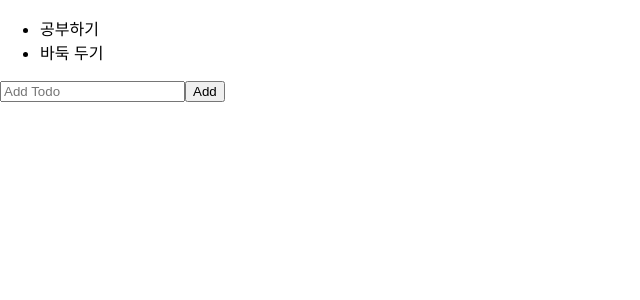
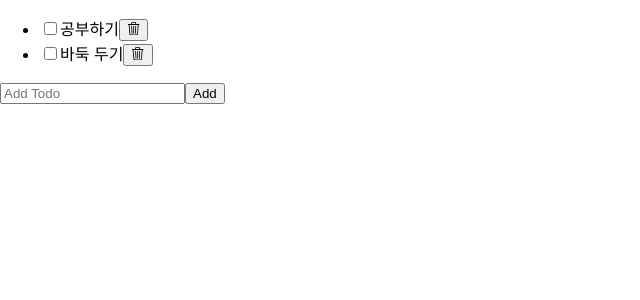
Before and after one commit to hcs1105/react_todoList, a React (Create React App) app: page / in a window 1280 px wide. Shown: the top 300 px of the page, without its empty margins (0-640 px from the left). Built offline with nearby package versions, Linux system fonts and the light colour scheme.

Commit message:
아이템 업데이트 및 삭제하기 기능 구현

```diff
--- /dev/null
+++ b/src/components/TodoItem.jsx
@@ -0,0 +1,19 @@
+import React from 'react';
+import { BsTrash3 } from 'react-icons/bs';
+
+export default function TodoItem({todo, onUpdate, onDelete}) {
+  const { content, status } = todo;
+  const handleChange = (e) => {
+    const status = e.target.checked ? 'completed' : 'active';
+    onUpdate({ ...todo, status});
+  };
+  const handleDelete = () => onDelete(todo);
+
+  return (
+    <li>
+      <input type="checkbox" id="checkbox" checked={status === 'completed'} onChange={handleChange} />
+      <label htmlFor="checkbox">{content}</label>
+      <button type="button" onClick={handleDelete}><BsTrash3 /></button>
+    </li>
+  );
+}
--- a/src/components/TodoList.jsx
+++ b/src/components/TodoList.jsx
@@ -1,5 +1,6 @@
 import React, { useState } from 'react';
 import AddToDoForm from './AddToDoForm';
+import TodoItem from './TodoItem';
 
 export default function TodoList() {
   const [todoList, setTodoList] = useState([
@@ -7,16 +8,28 @@ export default function TodoList() {
     {id:2, content:'바둑 두기', status:'active'},
   ]);
 
-  const handleAdd = (todo) => {
+  const handleAdd = todo => {
     // 새로운 todo를 todeList에 업데이트
     console.log(todo);
     setTodoList([...todoList, todo]);
   };
 
+  const handleUpdate = updated => {
+    console.log(updated);
+    setTodoList(todoList.map(t =>t.id === updated.id ? updated : t));
+  };
+
+  const handleDelete = deleted => {
+    console.log(deleted);
+    setTodoList(todoList.filter(t => t.id !== deleted.id ));
+  };
+
   return (
     <section>
       <ul>
-        {todoList.map(item => <li key={item.id}>{item.content}</li>)}
+        {/* {todoList.map(item => <li key={item.id}>{item.content}</li>)} */}
+        {todoList.map((item) => <TodoItem key={item.id} todo={item} onUpdate={handleUpdate} onDelete={handleDelete} />
+        )}
       </ul>
       <AddToDoForm onAdd={handleAdd} />
     </section>
```
